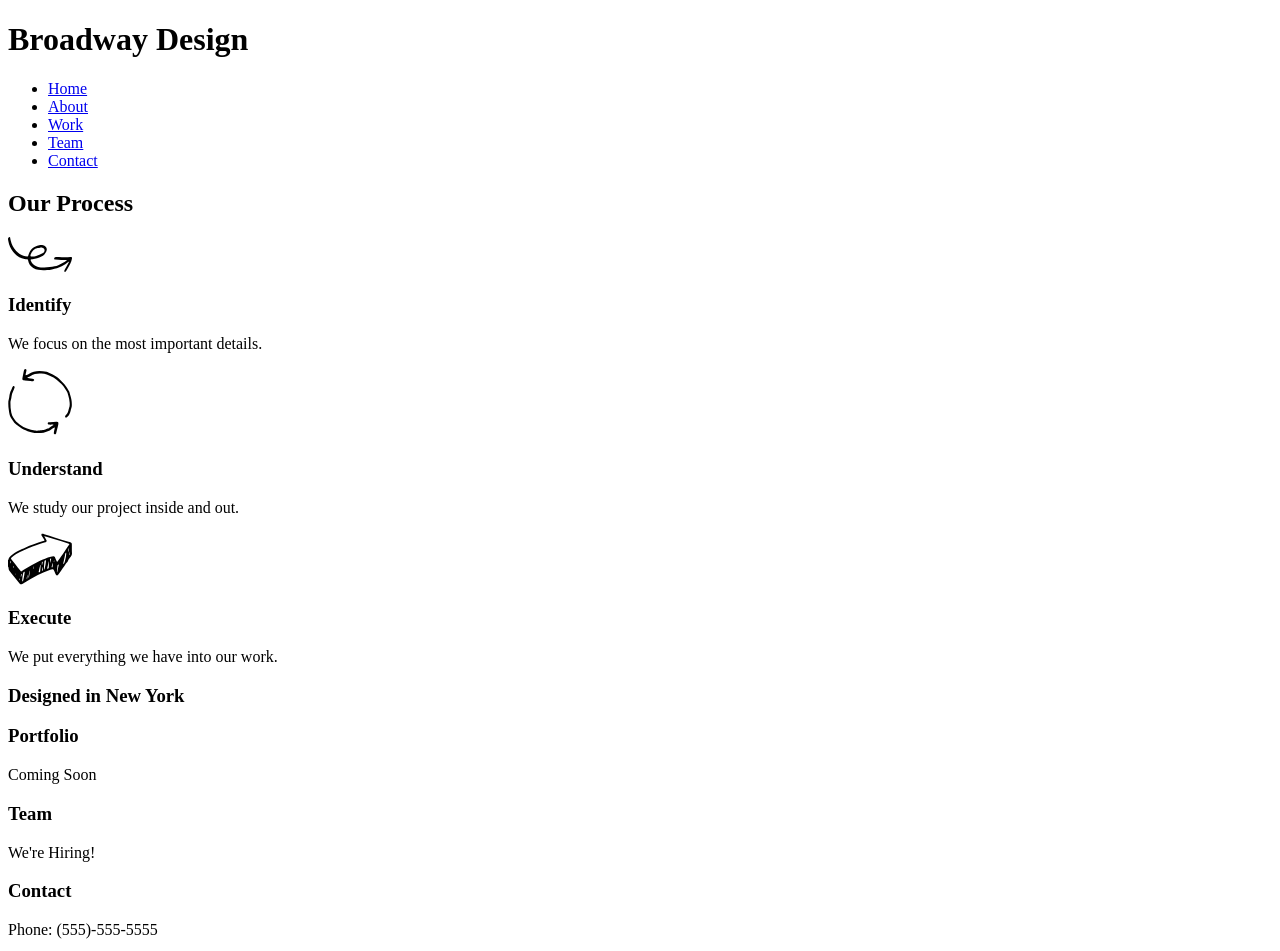
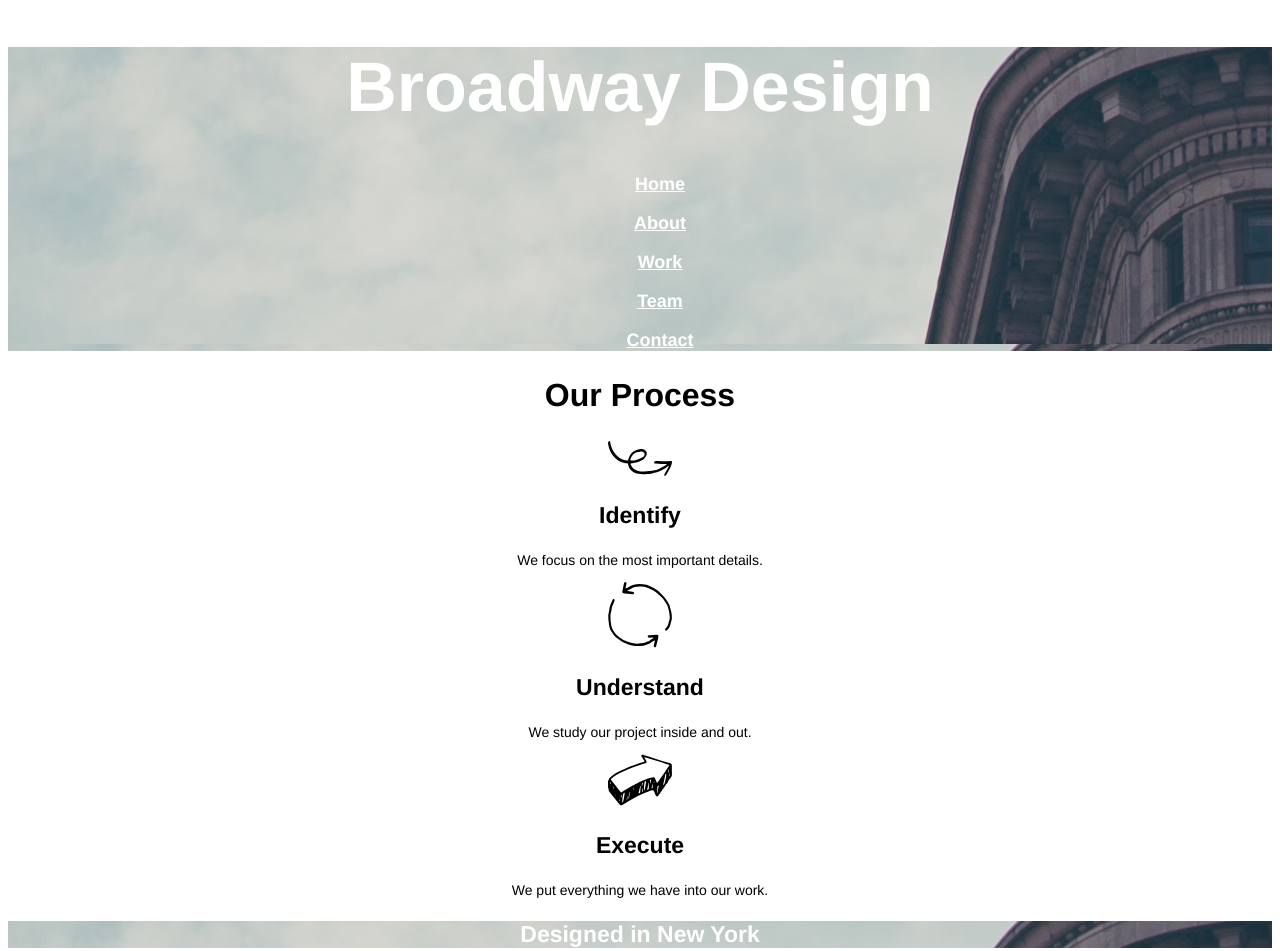
Before and after one commit to lobera/Broadway, a plain HTML site: page index.html in a window 1280 px wide. Shown: the top 951 px of the page. Drawn offline with Linux system fonts and the light colour scheme.

Commit message:
Add styling and minor editting.

```diff
--- a/index.html
+++ b/index.html
@@ -5,17 +5,18 @@
     <title>Broadway</title>
   </head>
   <body>
-    <div class="home"><h1>Broadway Design</h1></div>
+    <div class="home"><h1>Broadway Design</h1>
       <div class="navigation">
         <nav>
           <ul>
-          <li><a href="#home">Home</a></li>
-          <li><a href="#about">About</a></li>
-          <li><a href="#work">Work</a></li>
-          <li><a href="#team">Team</a></li>
+            <li><a href="#home">Home</a></li><br>
+            <li><a href="#about">About</a></li><br>
+            <li><a href="#work">Work</a></li><br>
+            <li><a href="#team">Team</a></li><br>
             <li><a href="#contact">Contact</a></li>
           </ul>
         </nav>
+      </div>
     </div>
     <div class="about">
       <h2>Our Process</h2>
--- a/resources/css/style.css
+++ b/resources/css/style.css
@@ -0,0 +1,38 @@
+body{
+  font-family: Helvetica;
+  text-align: center;
+}
+.home, .split{
+  background-image: url("../the-flatiron-building.png");
+}
+h1{
+  font-size: 70px;
+  color: white;
+}
+ul{
+  list-style-type: none;
+  font-weight: bold;
+}
+a{
+  font-family: Helvetica;
+  font-size: 18px;
+  color: white;
+}
+h2{
+  font-size: 32px;
+}
+h3{
+  font-size: 23px;
+}
+p{
+  font-size: 14px;
+}
+.split h3{
+  color: white;
+}
+.footer{
+  text-align: left;
+  font-size: 11px;
+  color: white;
+  background-color: dimgray;
+}
```
Lines whose indentation alone changed are shown as unchanged.
